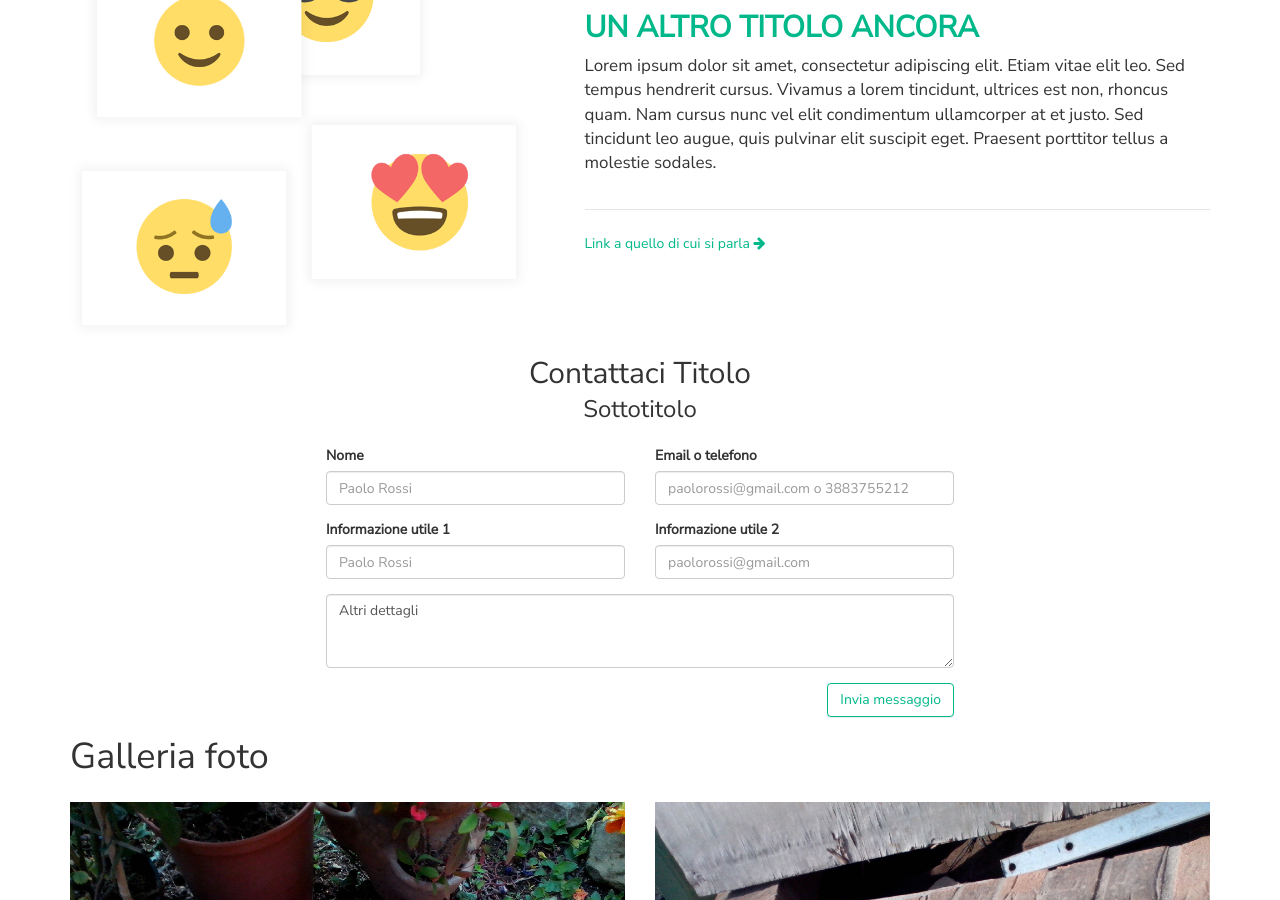
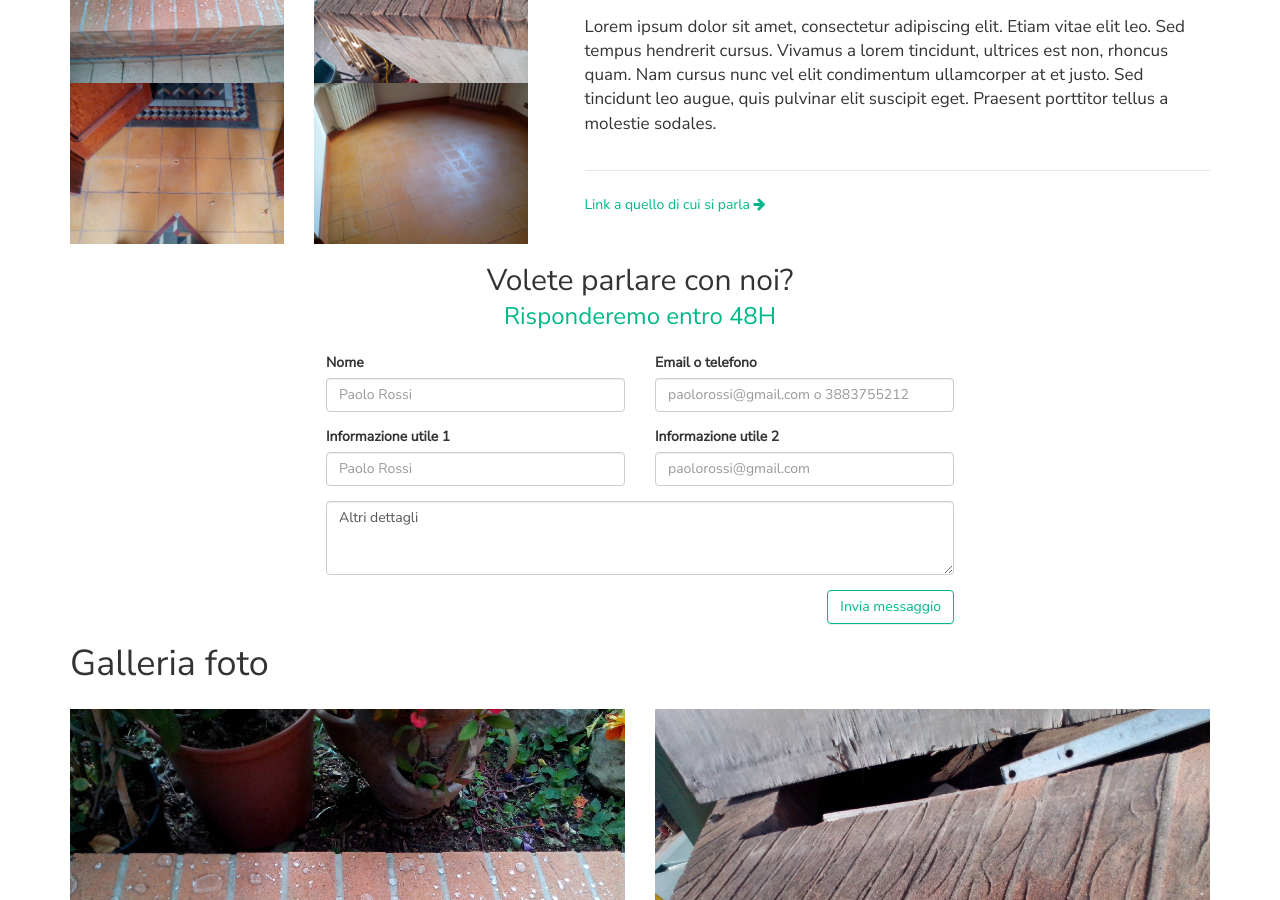
Before and after one commit to indifferentalex/puliandco, a Jekyll site: the page built from index.html, in a window 1280 px wide and 900 px high, scrolled down 1570 px. Built offline with Jekyll 4.4.1, drawn with Linux system fonts in a browser that asks for light colours; nearby versions of some CDN libraries.

Commit message:
Removed all placeholder images

```diff
--- a/index.html
+++ b/index.html
@@ -37,7 +37,22 @@ layout: default
 
 <div class="row feature-highlight right-aligned">
 	<div class="col-md-5 col-md-push-7 vcenter">
-		<img src="{{ site.baseurl }}/assets/images/cards_collage.png"/>
+		<div class="row photos">
+			<div class="col-md-12">
+				<img src="{{ site.baseurl }}/assets/images/foto_3.jpg"/>
+			</div>
+		</div>
+		<div class="row photos">
+			<div class="col-xs-4">
+				<img src="{{ site.baseurl }}/assets/images/foto_5.jpg"/>
+			</div>
+			<div class="col-xs-4">
+				<img src="{{ site.baseurl }}/assets/images/foto_6.jpg"/>
+			</div>
+			<div class="col-xs-4">
+				<img src="{{ site.baseurl }}/assets/images/foto_4.jpg"/>
+			</div>
+		</div>
 	</div><!--
 	--><div class="col-md-7 col-md-pull-5 vcenter">
 		<h2><span class="clean-green">UN ALTRO TITOLO</span></h2>
@@ -48,7 +63,22 @@ layout: default
 
 <div class="row feature-highlight left-aligned">
 	<div class="col-md-5 vcenter">
-		<img src="{{ site.baseurl }}/assets/images/cards_collage.png"/>
+		<div class="row photos">
+			<div class="col-md-6">
+				<img src="{{ site.baseurl }}/assets/images/foto_3.jpg"/>
+			</div>
+			<div class="col-md-6">
+				<img src="{{ site.baseurl }}/assets/images/foto_4.jpg"/>
+			</div>
+		</div>
+		<div class="row photos">
+			<div class="col-md-6">
+				<img src="{{ site.baseurl }}/assets/images/foto_5.jpg"/>
+			</div>
+			<div class="col-md-6">
+				<img src="{{ site.baseurl }}/assets/images/foto_6.jpg"/>
+			</div>
+		</div>
 	</div><!--
 	--><div class="col-md-7 vcenter">
 		<h2><span class="clean-green">UN ALTRO TITOLO ANCORA</span></h2>
@@ -80,8 +110,8 @@ layout: default
 	<div class="row">
 		<div class="col-md-12">
 			<a name="contact-form"></a>
-			<h2>Contattaci Titolo</h2>
-			<h3>Sottotitolo</h3>
+			<h2>Volete parlare con noi?</h2>
+			<h3><span class="clean-green">Risponderemo entro 48H</span></h3>
 		</div>
 	</div>
 	<form>
```
